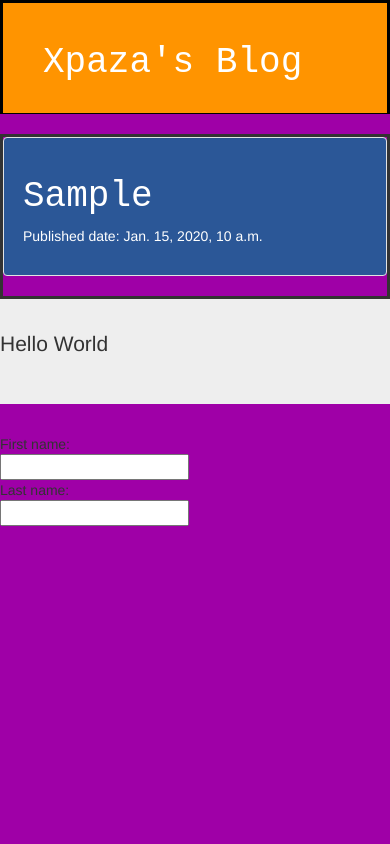
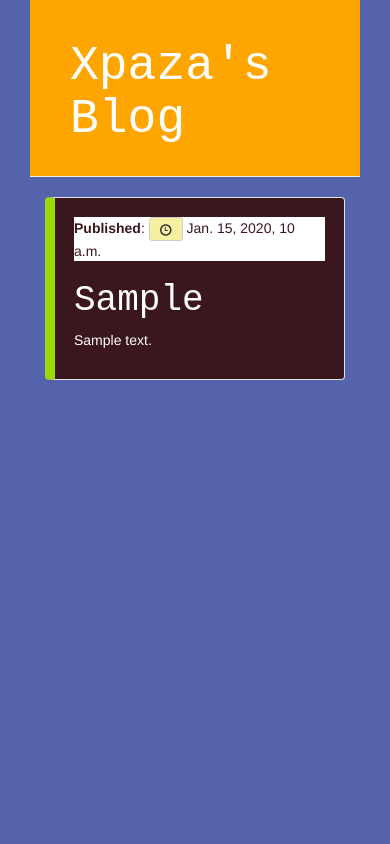
Before and after one commit to esparzar/xpaza-blog, a Django app: page / in a window 390 px wide. Run offline with Django 3.2, Linux system fonts and the light colour scheme; tables that the repository leaves empty hold one stand-in row (values such as "Sample post"); some libraries are stand-ins or nearby versions.

Commit message:
added more style to the blog.

```diff
--- a/ysite/blog/static/blog/css/style.css
+++ b/ysite/blog/static/blog/css/style.css
@@ -5,23 +5,68 @@ h1 a {
 
 body {
 
-    background-color: #9f00a7;
+    background-color: rgb(85, 98, 172);
+
+    padding-left: 30px;
+    padding-right: 30px;
 
 }
 
 .page-header {
-background-color: #ff9400;
+background-color: orange;
 margin-top: 0;
 padding: 20px 20px 20px 40px;
-border-style: solid;
-border-color: #000000;
+}
+
+.page-header h1, .page-header h1 a, .page-header h1 a:visited, .page-header h1 a:active{
+	color: #ffffff;
+	font-size: 36pt;
+	text-decoration: none;
+}
+
+.content {
+
+}
+
+h1, h2, h3, h4 {
+	font-family: 'Lobster', cursive;
+}
+
+.date {
+	color: rgb(58, 22, 29);
+	background-color: #ffffff;
+}
+
+.save {
+	float: right;
+}
+
+.post-form textarea, .post-form input {
+	width: 100%;
+}
+
+.top-menu, .top-menu:hover, .top-menu:visited {
+color: #ffffff;
+float: right;
+font-size: 26pt;
+margin-right: 20px;
 }
 
 .post{
-	border-style: solid;
+
+
+}
+
+.post h1 a, .post h1 a:visited {
+	color: :#000000;
 }
 
 .well{
-	background-color: #2b5797;
 	color: white;
+	background-color: rgb(58, 22, 29);
+	border-left: 10px solid rgb(154, 216, 11);
 }
+
+.btn{
+	background-color: rgb(245, 239, 161);
+}
--- a/ysite/blog/templates/blog/post_list.html
+++ b/ysite/blog/templates/blog/post_list.html
@@ -17,36 +17,26 @@
 </div>
 
 
+<div class="content container-fluid">
 	<div class="row">
-	<div class="col-lg-9">
-<div class="post">
+		<div class="col-sm-12">
 			{% for post in posts %}
-<div class="well">
-	<h1><a href=""> {{ post.tittle }} </a></h1>
-	<p>Published date: {{ post.published_date }}</p>
-	<p><{{ post.text|linebreaksbr }}</p>
+			<div class="post well">
+				<div class="date">
+					<p><b>Published</b>: <button type="button" class="btn btn-default btn-sm">
+          <span class="glyphicon glyphicon-time"></span>
+        </button> {{ post.published_date }}</p>
 				</div>
-
-
+				<h1><a href="">{{ post.tittle }}</a></h1>
+				<p>{{ post.text|linebreaksbr }}</p>
+			</div>
 			{% endfor %}
 		</div>
 	</div>
 
-	 <div class="col-lg-3">
-	 	<div class="jumbotron">
-	 		 <p>Hello World</p>
-	 	</div>
-
-	 </div>
 </div>
 
 
- <form>
-  First name:<br>
-  <input type="text" name="firstname"><br>
-  Last name:<br>
-  <input type="text" name="lastname">
-</form>
 
 </body>
 
```
Lines whose indentation alone changed are shown as unchanged.
